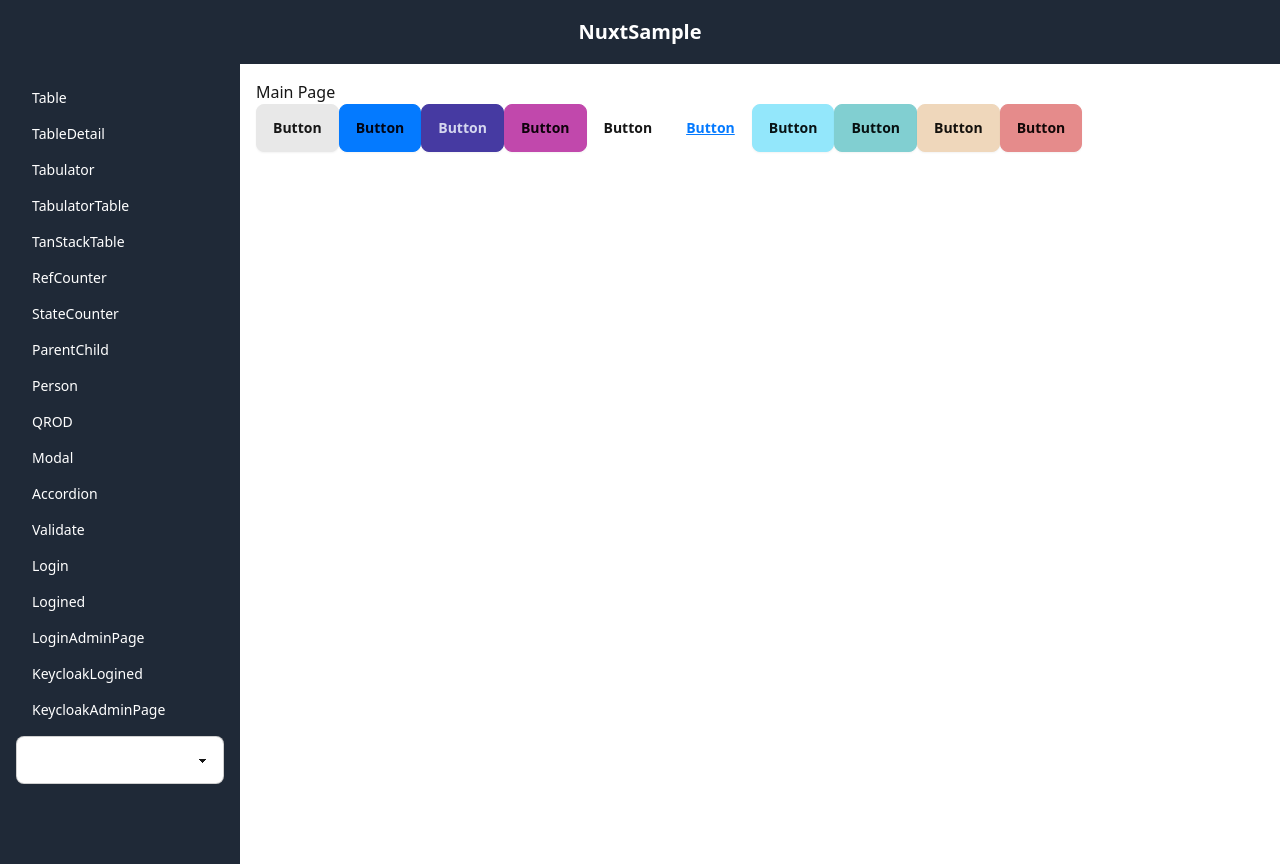
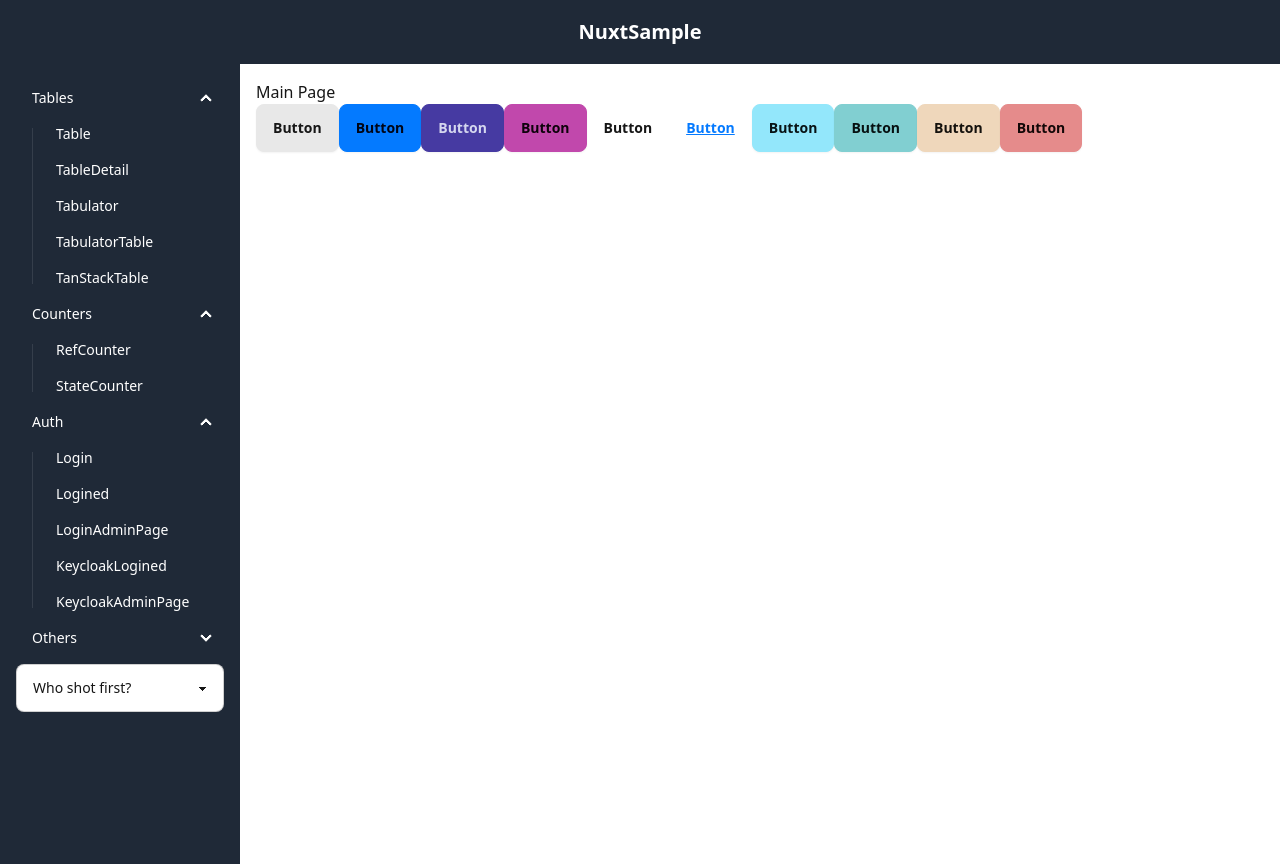
Before and after one commit to alkanoic/AspNetCoreSample, a Nuxt app in the folder src/NuxtSample/: page / in a window 1280 px wide. Built offline with nearby package versions, Linux system fonts and the light colour scheme.

Commit message:
change submenu表示に変更

```diff
--- a/src/NuxtSample/src/components/NavbarMenu.vue
+++ b/src/NuxtSample/src/components/NavbarMenu.vue
@@ -27,13 +27,21 @@
         <label for="my-drawer" class="drawer-overlay" />
         <ul class="min-h-full w-60 bg-gray-800 p-2">
           <li>
-            <ul class="menu">
             <label class="mb-4 text-xl text-white lg:hidden">NuxtSample</label>
+          </li>
+          <li>
+            <ul class="menu rounded-box">
+              <li>
+                <details open>
+                  <summary class="menu-item">Tables</summary>
+                  <ul>
                     <li class="menu-item">
-                <NuxtLink to="/table" :class="{ active: route.path == '/table' }" @click="closeDrawer">Table</NuxtLink>
+                      <NuxtLink to="/table" :class="{ active: route.path == '/table' }" @click="closeDrawer">Table
+                      </NuxtLink>
                     </li>
                     <li class="menu-item">
-                <NuxtLink to="/tabledetail" :class="{ active: route.path == '/tabledetail' }" @click="closeDrawer">
+                      <NuxtLink to="/tabledetail" :class="{ active: route.path == '/tabledetail' }"
+                        @click="closeDrawer">
                         TableDetail
                       </NuxtLink>
                     </li>
@@ -50,16 +58,63 @@
                       <NuxtLink to="/tantable" :class="{ active: route.path == '/tantable' }" @click="closeDrawer">
                         TanStackTable</NuxtLink>
                     </li>
+                  </ul>
+                </details>
+              </li>
+              <li>
+                <details open>
+                  <summary class="menu-item">Counters</summary>
+                  <ul>
                     <li class="menu-item">
-                <NuxtLink to="/ref-counter" :class="{ active: route.path == '/ref-counter' }" @click="closeDrawer">
+                      <NuxtLink to="/ref-counter" :class="{ active: route.path == '/ref-counter' }"
+                        @click="closeDrawer">
                         RefCounter</NuxtLink>
                     </li>
                     <li class="menu-item">
-                <NuxtLink to="/state-counter" :class="{ active: route.path == '/state-counter' }" @click="closeDrawer">
+                      <NuxtLink to="/state-counter" :class="{ active: route.path == '/state-counter' }"
+                        @click="closeDrawer">
                         StateCounter</NuxtLink>
                     </li>
+                  </ul>
+                </details>
+              </li>
+              <li>
+                <details open>
+                  <summary class="menu-item">Auth</summary>
+                  <ul>
                     <li class="menu-item">
-                <NuxtLink to="/parent-child" :class="{ active: route.path == '/parent-child' }" @click="closeDrawer">
+                      <NuxtLink to="/login" :class="{ active: route.path == '/login' }" @click="closeDrawer">Login
+                      </NuxtLink>
+                    </li>
+                    <li class="menu-item">
+                      <NuxtLink to="/logined" :class="{ active: route.path == '/logined' }" @click="closeDrawer">Logined
+                      </NuxtLink>
+                    </li>
+                    <li class="menu-item">
+                      <NuxtLink to="/login-admin" :class="{ active: route.path == '/login-admin' }"
+                        @click="closeDrawer">
+                        LoginAdminPage</NuxtLink>
+                    </li>
+                    <li class="menu-item">
+                      <NuxtLink to="/keycloak-logined" :class="{ active: route.path == '/keycloak-logined' }"
+                        @click="closeDrawer">
+                        KeycloakLogined</NuxtLink>
+                    </li>
+                    <li class="menu-item">
+                      <NuxtLink to="/keycloak-admin" :class="{ active: route.path == '/keycloak-admin' }"
+                        @click="closeDrawer">
+                        KeycloakAdminPage</NuxtLink>
+                    </li>
+                  </ul>
+                </details>
+              </li>
+              <li>
+                <details>
+                  <summary class="menu-item">Others</summary>
+                  <ul>
+                    <li class="menu-item">
+                      <NuxtLink to="/parent-child" :class="{ active: route.path == '/parent-child' }"
+                        @click="closeDrawer">
                         ParentChild</NuxtLink>
                     </li>
                     <li class="menu-item">
@@ -79,36 +134,19 @@
                         Accordion</NuxtLink>
                     </li>
                     <li class="menu-item">
-                <NuxtLink to="/validate" :class="{ active: route.path == '/validate' }" @click="closeDrawer">Validate
+                      <NuxtLink to="/validate" :class="{ active: route.path == '/validate' }" @click="closeDrawer">
+                        Validate
                       </NuxtLink>
                     </li>
-              <li class="menu-item">
-                <NuxtLink to="/login" :class="{ active: route.path == '/login' }" @click="closeDrawer">Login
-                </NuxtLink>
-              </li>
-              <li class="menu-item">
-                <NuxtLink to="/logined" :class="{ active: route.path == '/logined' }" @click="closeDrawer">Logined
-                </NuxtLink>
-              </li>
-              <li class="menu-item">
-                <NuxtLink to="/login-admin" :class="{ active: route.path == '/login-admin' }" @click="closeDrawer">
-                  LoginAdminPage</NuxtLink>
-              </li>
-              <li class="menu-item">
-                <NuxtLink to="/keycloak-logined" :class="{ active: route.path == '/keycloak-logined' }"
-                  @click="closeDrawer">
-                  KeycloakLogined</NuxtLink>
-              </li>
-              <li class="menu-item">
-                <NuxtLink to="/keycloak-admin" :class="{ active: route.path == '/keycloak-admin' }"
-                  @click="closeDrawer">
-                  KeycloakAdminPage</NuxtLink>
+                  </ul>
+                </details>
               </li>
             </ul>
           </li>
           <li class="px-2">
             <select id="fruit-select" v-model="selectedFruit" class="select select-bordered w-full max-w-xs"
-              style=" transition-duration: 0s;" @change="handleChange">
+              @change="handleChange">
+              <option disabled selected value="0">Who shot first?</option>
               <option v-for="fruit in fruits" :key="fruit" :value="fruit">
                 {{ fruit }}
               </option>
@@ -133,7 +171,7 @@ const route = useRoute();
 const fruitStore = useFruitStore();
 fruitStore.setDefaults();
 const fruits = fruitStore.fruits;
-const selectedFruit = ref();
+const selectedFruit = ref(0);
 function handleChange(this: unknown, event: unknown) {
   console.log("Selected fruit:", event.target.value);
   fruitStore.setSelectedFruit(event.target.value);
@@ -154,4 +192,8 @@ function handleChange(this: unknown, event: unknown) {
 .menu-item a:focus {
   @apply text-white;
 }
+
+.menu :where(li ul):before {
+  @apply bg-white
+}
 </style>
```
Lines whose indentation alone changed are shown as unchanged.
